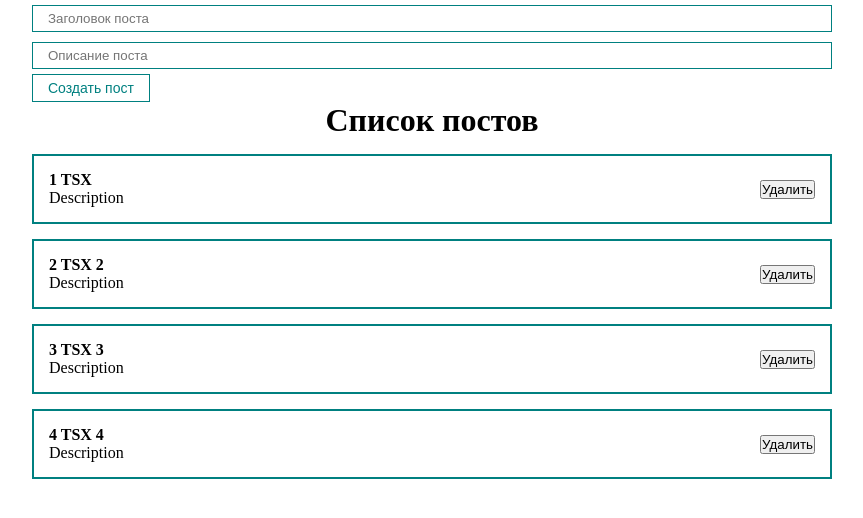
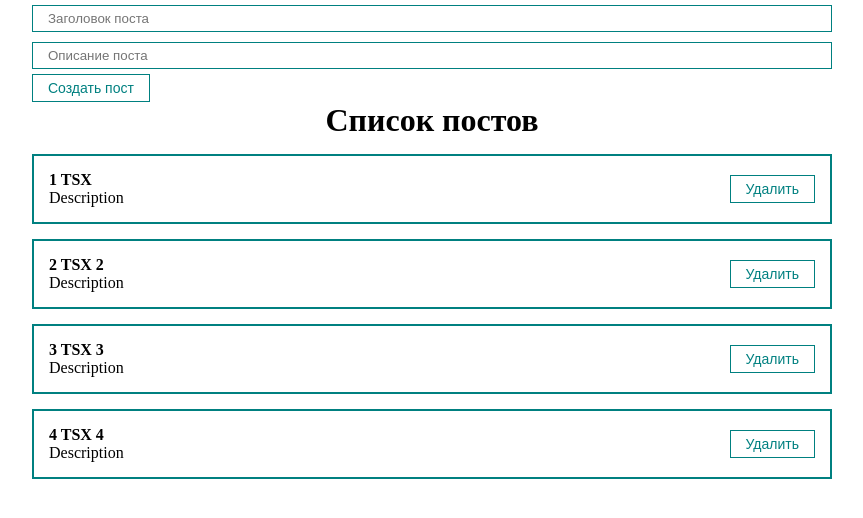
Before and after one commit to PoN1EXE/App5, a React (Vite) app: page / in a window 1280 px wide. Shown: the top 518 px of the page, without its empty margins (208-1071 px from the left). Built offline with nearby package versions, Linux system fonts and the light colour scheme.

Commit message:
мелкие правки и отрисовка по условию

```diff
--- /dev/null
+++ b/src/components/PostConst/PostConst.tsx
@@ -0,0 +1,6 @@
+export const PostConst = [
+  { id: 1, title: 'TSX', body: 'Description' },
+  { id: 2, title: 'TSX 2', body: 'Description' },
+  { id: 3, title: 'TSX 3', body: 'Description' },
+  { id: 4, title: 'TSX 4', body: 'Description' },
+]
--- a/src/components/PostForm/PostForm.tsx
+++ b/src/components/PostForm/PostForm.tsx
@@ -2,7 +2,7 @@ import { MyButton } from '../UI/button/MyButton'
 import { MyInput } from '../UI/input/MyInput'
 import { useState } from 'react'
 
-export const PostForm = ({ create }) => {
+export const PostForm = ({ createPost }) => {
   const [post, setPost] = useState({ title: '', body: '' })
 
   const addNewPost = (e) => {
@@ -11,12 +11,12 @@ export const PostForm = ({ create }) => {
       ...post,
       id: Date.now(),
     }
-    create(newPost)
+    createPost(newPost)
     setPost({ title: '', body: '' })
   }
 
   return (
-    <form>
+    <form onSubmit={addNewPost}>
       <MyInput
         value={post.title}
         onChange={(e) => setPost({ ...post, title: e.target.value })}
@@ -29,7 +29,7 @@ export const PostForm = ({ create }) => {
         type='text'
         placeholder='Описание поста'
       />
-      <MyButton onClick={addNewPost}>Создать пост</MyButton>
+      <MyButton type='submit'>Создать пост</MyButton>
     </form>
   )
 }
--- /dev/null
+++ b/src/components/PostItem/PostItem.module.scss
@@ -0,0 +1,8 @@
+.post {
+  display: flex;
+  padding: 15px;
+  border: 2px solid teal;
+  margin-top: 15px;
+  justify-content: space-between;
+  align-items: center;
+}
--- a/src/components/PostItem/PostItem.tsx
+++ b/src/components/PostItem/PostItem.tsx
@@ -1,16 +1,17 @@
-import React from 'react'
+import styles from './PostItem.module.scss'
+import { MyButton } from '../UI/button/MyButton'
 
-export const PostItem = (props) => {
+export const PostItem = (props, removePost) => {
   return (
-    <div className='post'>
-      <div className='postContent'>
+    <div className={styles.post}>
+      <div className={styles.postContent}>
         <strong>
           {props.number} {props.post.title}
         </strong>
         <div> {props.post.body}</div>
       </div>
-      <div className='postBtns'>
-        <button>Удалить</button>
+      <div className={styles.postBtns}>
+        <MyButton onClick={() => props.removePost(props.post)}>Удалить</MyButton>
       </div>
     </div>
   )
--- a/src/components/PostList/PostList.tsx
+++ b/src/components/PostList/PostList.tsx
@@ -1,11 +1,11 @@
 import { PostItem } from '../PostItem/PostItem'
 
-export const PostList = ({ posts, title }) => {
+export const PostList = ({ posts, title, removePost }) => {
   return (
     <div>
       <h1>{title}</h1>
       {posts.map((post, index) => (
-        <PostItem number={index + 1} post={post} key={post.id} />
+        <PostItem removePost={removePost} number={index + 1} post={post} key={post.id} />
       ))}
     </div>
   )
--- a/src/components/UI/button/MyButton.tsx
+++ b/src/components/UI/button/MyButton.tsx
@@ -1,8 +1,8 @@
-import './MyButton.scss'
+import styles from './MyButton.module.scss'
 
 export const MyButton = ({ children, ...props }) => {
   return (
-    <button {...props} className='myBtn'>
+    <button {...props} className={styles.myBtn}>
       {children}
     </button>
   )
--- a/src/components/UI/input/MyInput.scss
+++ b/src/components/UI/input/MyInput.module.scss
@@ -1,4 +1,4 @@
-.MyInp {
+.myInp {
   width: 100%;
   padding: 5px 15px;
   margin: 5px 0;
--- a/src/components/UI/input/MyInput.tsx
+++ b/src/components/UI/input/MyInput.tsx
@@ -1,5 +1,5 @@
-import './MyInput.scss'
+import styles from './MyInput.module.scss'
 
 export const MyInput = (props) => {
-  return <input className='MyInp' {...props} />
+  return <input className={styles.myInp} {...props} />
 }
--- a/src/components/app/App.tsx
+++ b/src/components/app/App.tsx
@@ -2,23 +2,27 @@ import './App.scss'
 import { useState } from 'react'
 import { PostList } from '../PostList/PostList'
 import { PostForm } from '../PostForm/PostForm'
+import { PostConst } from '../PostConst/PostConst'
 
 export const App = () => {
-  const [posts, setPosts] = useState([
-    { id: 1, title: 'TSX', body: 'Description' },
-    { id: 2, title: 'TSX 2', body: 'Description' },
-    { id: 3, title: 'TSX 3', body: 'Description' },
-    { id: 4, title: 'TSX 4', body: 'Description' },
-  ])
+  const [posts, setPosts] = useState(PostConst)
 
-  const createPost = (newPost) => {
+  const createPostNew = (newPost) => {
     setPosts([...posts, newPost])
+  }
+
+  const removePostBtn = (post) => {
+    setPosts(posts.filter((p) => p.id !== post.id))
   }
 
   return (
     <div className='app'>
-      <PostForm create={createPost} />
-      <PostList posts={posts} title='Список постов' />
+      <PostForm createPost={createPostNew} />
+      {posts.length ? (
+        <PostList removePost={removePostBtn} posts={posts} title='Список постов' />
+      ) : (
+        <h1>Постов нет!</h1>
+      )}
     </div>
   )
 }
--- a/src/components/counter/Counter.tsx
+++ b/src/components/counter/Counter.tsx
@@ -4,11 +4,11 @@ export const Counter = () => {
   const [count, setCount] = useState(0)
 
   function increm() {
-    setCount(count + 1)
+    setCount((prev) => prev + 1)
   }
 
   function decrem() {
-    setCount(count - 1)
+    setCount((prev) => prev - 1)
   }
 
   return (
```
Also changed, not shown: src/components/UI/button/MyButton.module.scss (renamed from src/components/UI/button/MyButton.scss).
